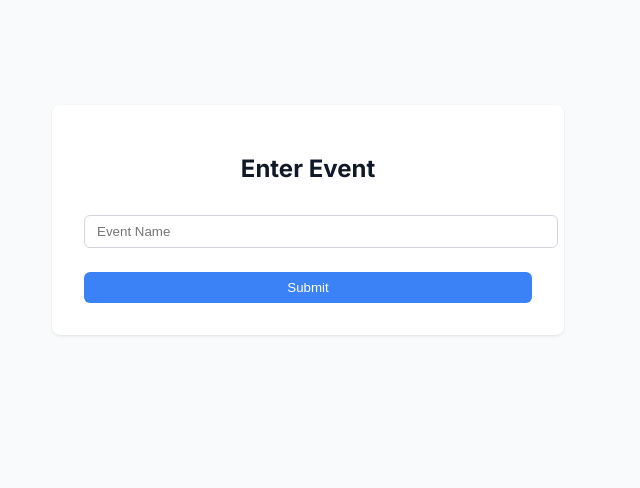
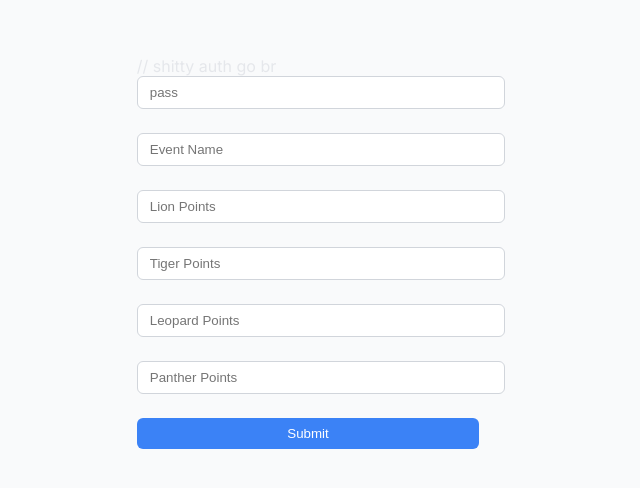
Before and after one commit to TTF-fog/points-tracker, a Next.js app: page /login in a window 1280 px wide. Shown: the part 164-652 px from the top of the page, without its empty margins (332-972 px from the left). Built offline with nearby package versions, Linux system fonts and the light colour scheme.

Commit message:
finally make this thing mostly feature-complete

```diff
--- a/pnpm-workspace.yaml
+++ b/pnpm-workspace.yaml
@@ -1,2 +1,4 @@
 onlyBuiltDependencies:
   - bcrypt
+  - sharp
+  - unrs-resolver
--- a/src/app/config.ts
+++ b/src/app/config.ts
@@ -6,7 +6,7 @@ interface Config {
         collection: string;
     }
 }
-console.log(process.env.prod);
+
 if (process.env.prod == "false" || process.env.prod == undefined){
     console.log("Local Mode");
     // eslint-disable-next-line no-var
--- /dev/null
+++ b/src/app/login/actions.ts
@@ -0,0 +1,16 @@
+"use server"
+import { addEventByHouseName } from "@/db_utils/manager";
+
+export async function addEventAction(
+    houseName: string,
+    eventName: string,
+    points: number,
+    position: number
+) {
+    await addEventByHouseName(houseName, {
+        name: eventName,
+        position: position,
+        points: points,
+        date: new Date(),
+    });
+}
--- a/src/app/login/page.tsx
+++ b/src/app/login/page.tsx
@@ -1,8 +1,8 @@
 "use client";
-import { useState } from "react";
-import eventCard from "../components/eventCard";
-import EventCard from "../components/eventCard";
-import { addEventByHouseName } from "@/db_utils/manager";
+import { useState, type FormEvent } from "react";
+import { addEventAction } from "./actions";
+import { useRouter } from "next/navigation";
+
 let HOUSES = ["Lions", "Tigers", "Panthers", "Leopards"];
 const HOUSE_COLORS = {
     "Lions": "#FFD700", // Yellow
@@ -18,89 +18,44 @@ interface Event {
     date: Date;
     house: string;
 }
-// //TODO: refactor code to not use record
-// async function setOnDB(events: Record<string, Array<Event>>, eventName: string){
-//     for (const event of events[eventName]){
-//         // house is determined by owner of array
-//         let parsed_event ={
-//             name: event.name,
-//             position: event.position,
-//             points: event.points,
-//             date: event.date,
-//         }
-//         await addEventByHouseName(event.house, parsed_event);
-//     }
-// }
-// eslint-disable-next-line prefer-const
-let events: Record<string, Array<Event>> = {};
+
 export default function EventEntry() {
     const [eventName, setEventName] = useState("");
-    const [showWidget, setShowWidget] = useState(false);
-    const [currentHouse, setCurrentHouse] = useState(0);
-    const [points, setPoints] = useState(0);
-        // eslint-disable-next-line prefer-const
-    const [position, setPosition] = useState(1);
-        // eslint-disable-next-line prefer-const
-    let [messagee, setMessage] = useState("");
+    const [lionPoints, setLionPoints] = useState("");
+    const [tigerPoints, setTigerPoints] = useState("");
+    const [pantherPoints, setPantherPoints] = useState("");
+    const [leopardPoints, setLeopardPoints] = useState("");
+    const [pass, setPass] = useState("");
+    const [disabled, setDisabled] = useState(false);
+    const router = useRouter();
 
+    const handleSubmit = async (e: FormEvent) => {
+        if (pass != "verysecurepassword") {
+            alert("Unauthorized!");
+        }
+        e.preventDefault();
+        const promises = [];
+        let pointsMap = [
+            { name: "Lions", points: lionPoints },
+            { name: "Tigers", points: tigerPoints },
+            { name: "Panthers", points: pantherPoints },
+            { name: "Leopards", points: leopardPoints },
+        ];
 
-    const handleSubmit = (e: React.FormEvent) => {
-        e.preventDefault();
-        setShowWidget(true);
-    }
-    const handleSave = () => {
-        if (!events[eventName]) {
-            events[eventName] = [];
+        pointsMap.sort((a, b) => Number(b.points) - Number(a.points));
+        let pos = 1
+        for (const house of pointsMap) {
+            promises.push(addEventAction(house.name, eventName, Number(house.points),pos));
+            pos++
         }
 
-        // Check if position or points already exists for this event
-        const positionExists = events[eventName].some(event => event.position === position);
-        const pointsExists = events[eventName].some(event => event.points === points);
+        if (promises.length > 0) {
+            setDisabled(true);
+            await Promise.all(promises);
+            router.push('/');
+        }
+    };
 
-        if (positionExists || pointsExists) {
-            setMessage("Error: Position or points already assigned to another house");
-            return;
-        }
-
-        if (events[eventName].length === 3) {
-            setMessage(`All houses recorded, updating for ${HOUSES[currentHouse]}`);
-            events[eventName] = events[eventName].filter((event) => event.house !== HOUSES[currentHouse]);
-            events[eventName].push({
-                name: eventName,
-                position: position,
-                points: points,
-                date: new Date(),
-                house: HOUSES[currentHouse]
-            });
-        } else {
-            events[eventName].push({
-                name: eventName,
-                position: position,
-                points: points,
-                date: new Date(),
-                house: HOUSES[currentHouse]
-            });
-            setMessage("Event Saved");
-            handleHouseClick();
-        }
-        HOUSES = HOUSES.filter(house => house !== HOUSES[currentHouse]);
-
-    }
-
-    const handleHouseClick = () => {
-        setCurrentHouse((prev) => (prev + 1) % HOUSES.length);
-        setMessage("Save");
-    }
-    const setPointsLimited = (number: number) => {
-      setPoints(number);
-    }
-    const setPositionLimited = (number: number) => {
-        if (number > 4 || number == 0) {
-            setPosition(1);
-        } else {
-            setPosition(number);
-        }
-    }
     return (
         <div style={{
             minHeight: '100vh',
@@ -109,30 +64,95 @@ export default function EventEntry() {
             justifyContent: 'center',
             backgroundColor: '#f9fafb'
         }}>
+            <form onSubmit={handleSubmit} style={{marginTop: '2rem'}}>
+                <div style={{marginBottom: '1.5rem'}}>// shitty auth go br
+                    <input
+                        type="text"
+                        value={pass}
+                        onChange={(e) => setPass(e.target.value)}
+                        placeholder="pass"
+                        style={{
+                            width: '100%',
+                            padding: '0.5rem 0.75rem',
+                            border: '1px solid #d1d5db',
+                            borderRadius: '0.375rem',
+                            outline: 'none'
+                        }}
+                        required
+                    />
 
-            {!showWidget ? (
-                <div style={{
-                    maxWidth: '28rem',
-                    width: '100%',
-                    padding: '2rem',
-                    backgroundColor: 'white',
-                    borderRadius: '0.5rem',
-                    boxShadow: '0 1px 3px 0 rgba(0, 0, 0, 0.1)',
-                    marginBottom: '2rem'
-                }}>
-                    <h1 style={{
-                        fontSize: '1.5rem',
-                        fontWeight: 'bold',
-                        textAlign: 'center',
-                        color: '#111827'
-                    }}>Enter Event</h1>
-                    <form onSubmit={handleSubmit} style={{ marginTop: '2rem' }}>
-                        <div style={{ marginBottom: '1.5rem' }}>
+                </div>
+                <div style={{marginBottom: '1.5rem'}}>
                     <input
                         type="text"
                         value={eventName}
                         onChange={(e) => setEventName(e.target.value)}
                         placeholder="Event Name"
+                        style={{
+                            width: '100%',
+                            padding: '0.5rem 0.75rem',
+                            border: '1px solid #d1d5db',
+                            borderRadius: '0.375rem',
+                            outline: 'none'
+                        }}
+                        required
+                    />
+
+                </div>
+                <div style={{marginBottom: '1.5rem'}}>
+                    <input
+                        type="number"
+                        value={lionPoints}
+                        onChange={(e) => setLionPoints(e.target.value)}
+                        placeholder="Lion Points"
+                        style={{
+                            width: '100%',
+                            padding: '0.5rem 0.75rem',
+                            border: '1px solid #d1d5db',
+                            borderRadius: '0.375rem',
+                            outline: 'none'
+                        }}
+                        required
+                    />
+                </div>
+                <div style={{marginBottom: '1.5rem'}}>
+                    <input
+                        type="number"
+                        value={tigerPoints}
+                        onChange={(e) => setTigerPoints(e.target.value)}
+                        placeholder="Tiger Points"
+                        style={{
+                            width: '100%',
+                            padding: '0.5rem 0.75rem',
+                            border: '1px solid #d1d5db',
+                            borderRadius: '0.375rem',
+                            outline: 'none'
+                        }}
+                        required
+                    />
+                </div>
+                <div style={{marginBottom: '1.5rem'}}>
+                    <input
+                        type="number"
+                        value={leopardPoints}
+                        onChange={(e) => setLeopardPoints(e.target.value)}
+                        placeholder="Leopard Points"
+                        style={{
+                            width: '100%',
+                            padding: '0.5rem 0.75rem',
+                            border: '1px solid #d1d5db',
+                            borderRadius: '0.375rem',
+                            outline: 'none'
+                        }}
+                        required
+                    />
+                </div>
+                <div style={{marginBottom: '1.5rem'}}>
+                    <input
+                        type="number"
+                        value={pantherPoints}
+                        onChange={(e) => setPantherPoints(e.target.value)}
+                        placeholder="Panther Points"
                         style={{
                             width: '100%',
                             padding: '0.5rem 0.75rem',
@@ -154,104 +174,10 @@ export default function EventEntry() {
                         border: 'none',
                         cursor: 'pointer'
                     }}
+                    disabled={disabled}
                 >
                     Submit
                 </button>
             </form>
-                </div>
-            ) : (
-                <div style={{
-                    maxWidth: '28rem',
-                    width: '100%',
-                    padding: '2rem',
-                    backgroundColor: 'white',
-                    borderRadius: '0.5rem',
-                    boxShadow: '0 1px 3px 0 rgba(0, 0, 0, 0.1)',
-                    marginBottom: '1rem'
-                }}>
-                    <h2 style={{ fontSize: '1.25rem', fontWeight: '600', marginBottom: '1rem' }}>Event: {eventName}</h2>
-                    <div
-                        onClick={() => {handleHouseClick(); setMessage("Save");}}
-                        style={{
-                            cursor: 'pointer',
-                            padding: '1rem',
-                            backgroundColor: HOUSE_COLORS[HOUSES[currentHouse] as keyof typeof HOUSE_COLORS],
-                            borderRadius: '0.5rem',
-                            marginBottom: '1.5rem',
-                            color: 'white',
-                            fontWeight: '600',
-                            fontSize: '1.1rem',
-                            textAlign: 'center',
-                            boxShadow: '0 2px 4px rgba(0,0,0,0.1)',
-                            transition: 'transform 0.2s, box-shadow 0.2s',
-
-                        }}
-                    >
-                        {HOUSES[currentHouse]}
-                    </div>
-                    <div style={{ display: 'flex', alignItems: 'center', marginBottom: '1rem' }}>
-                        <span style={{ marginRight: '0.5rem' }}>Points:</span>
-                        <input
-                            type="number"
-                            value={points}
-                            onChange={e => setPointsLimited(Number(e.target.value))}
-                            style={{
-                                width: '5rem',
-                                padding: '0.25rem 0.5rem',
-                                border: '1px solid #d1d5db',
-                                borderRadius: '0.375rem'
-                            }}
-                        />
-                    </div>
-                    <div style={{ display: 'flex', alignItems: 'center' }}>
-                        <span style={{ marginRight: '0.5rem' }}>Position:</span>
-                        <input
-                            type="number"
-                            value={position}
-                            onChange={e => setPositionLimited(Number(e.target.value))}
-                            style={{
-                                width: '5rem',
-                                padding: '0.25rem 0.5rem',
-                                border: '1px solid #d1d5db',
-                                borderRadius: '0.375rem'
-                            }}
-                            min="1"
-                        />
-                    </div>
-                    <div>
-                        <button
-                            type="submit"
-                            onClick={handleSave}
-                            style={{
-                                width: '100%',
-                                padding: '0.5rem 1rem',
-                                backgroundColor: '#3b82f6',
-                                color: 'white',
-                                borderRadius: '0.375rem',
-                                border: 'none',
-                                cursor: 'pointer',
-                                marginTop: '1rem'
-                            }}
-                        >
-                            {messagee}
-                        </button>
-                    </div>
-
-                    <div style={{ marginTop: '2rem' }}>
-                        <h3 style={{ fontSize: '1.1rem', fontWeight: '600', marginBottom: '1rem' }}>Existing Entries:</h3>
-                        {events[eventName]?.map((event, index) => (
-                            <EventCard
-                                key={index}
-                                name={event.house}
-                                position={event.position}
-                                points={event.points}
-                                date={event.date}
-                                color={HOUSE_COLORS[event.house as keyof typeof HOUSE_COLORS]}
-                            />
-                        ))}
-                    </div>
-                </div>
-            )}
-        </div>
-    )
+        </div>)
 }
--- a/src/db.ts
+++ b/src/db.ts
@@ -24,7 +24,6 @@ if (!cached) {
 }
 
 export async function dbConnect() {
-    console.log(MONGODB_URI);
     if (cached.conn) {
         console.log('Already Connected');
         return cached.conn;
```
Also changed, not shown: src/app/page.tsx (+8 -85 lines), src/db_utils/manager.ts (+40 -43 lines). Lines whose indentation alone changed are shown as unchanged.
